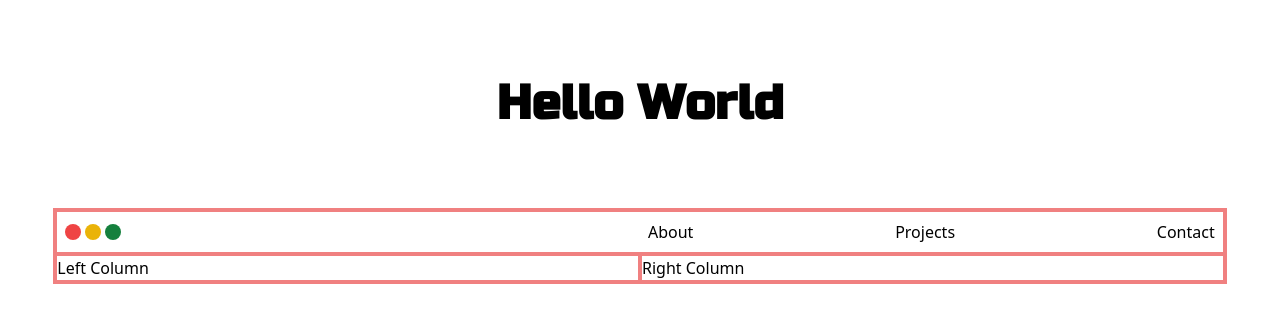
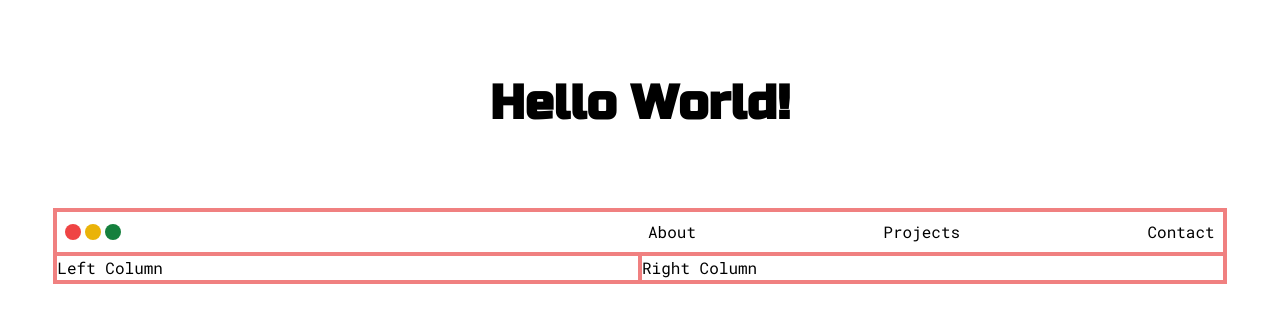
Before and after one commit to Tsunamiisking/react-portfolio, a React (Vite) app in the folder react-portfolio/: page / in a window 1280 px wide. Shown: the top 322 px of the page. Built offline with nearby package versions, Linux system fonts and the light colour scheme.

Commit message:
fixed font bug

```diff
--- a/react-portfolio/src/components/Hero.jsx
+++ b/react-portfolio/src/components/Hero.jsx
@@ -5,10 +5,10 @@ const Hero = () => {
   return (
     <>
     <Intro >
-        Hello World
+        Hello World!
     </Intro>
     <section>
-        <div className="grid grid-cols-2 w-11/12 border-2 border-lightcoral ml-auto mr-auto">
+        <div className="font-roboto grid grid-cols-2 w-11/12 border-2 border-lightcoral ml-auto mr-auto">
           <div className="grid grid-cols-2 justify-between col-span-2 border-2 border-lightcoral pt-2 pb-2 ">
             <div className="nav-left flex items-center content-center pl-2">
               <div className="mr-1 w-4 h-4 bg-red-500 rounded-full"></div>
```
